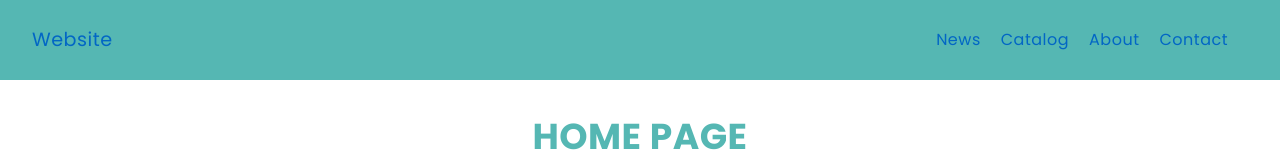
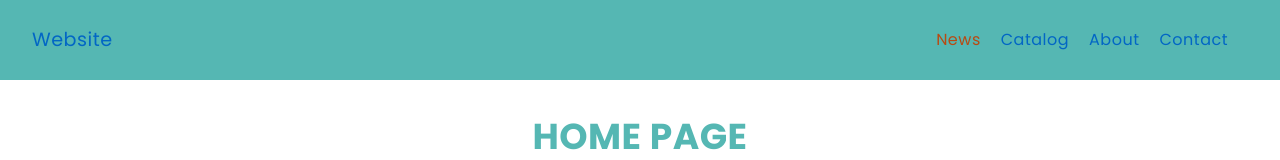
Before and after one commit to martingx89/sheep-one, a React (Create React App) app: page / in a window 1280 px wide. In both pictures the pointer is over the link "News". Shown: the top 160 px of the page. Built offline with nearby package versions, Linux system fonts and the light colour scheme; no server answers.

Commit message:
Add: hover color for links

```diff
--- a/src/components/views/Navbar/Navbar.module.scss
+++ b/src/components/views/Navbar/Navbar.module.scss
@@ -43,6 +43,10 @@
         &.active {
           font-weight: bold;
         }
+
+        &:hover {
+          color: $color-accent;
+        }
       }
     }
   }
```
